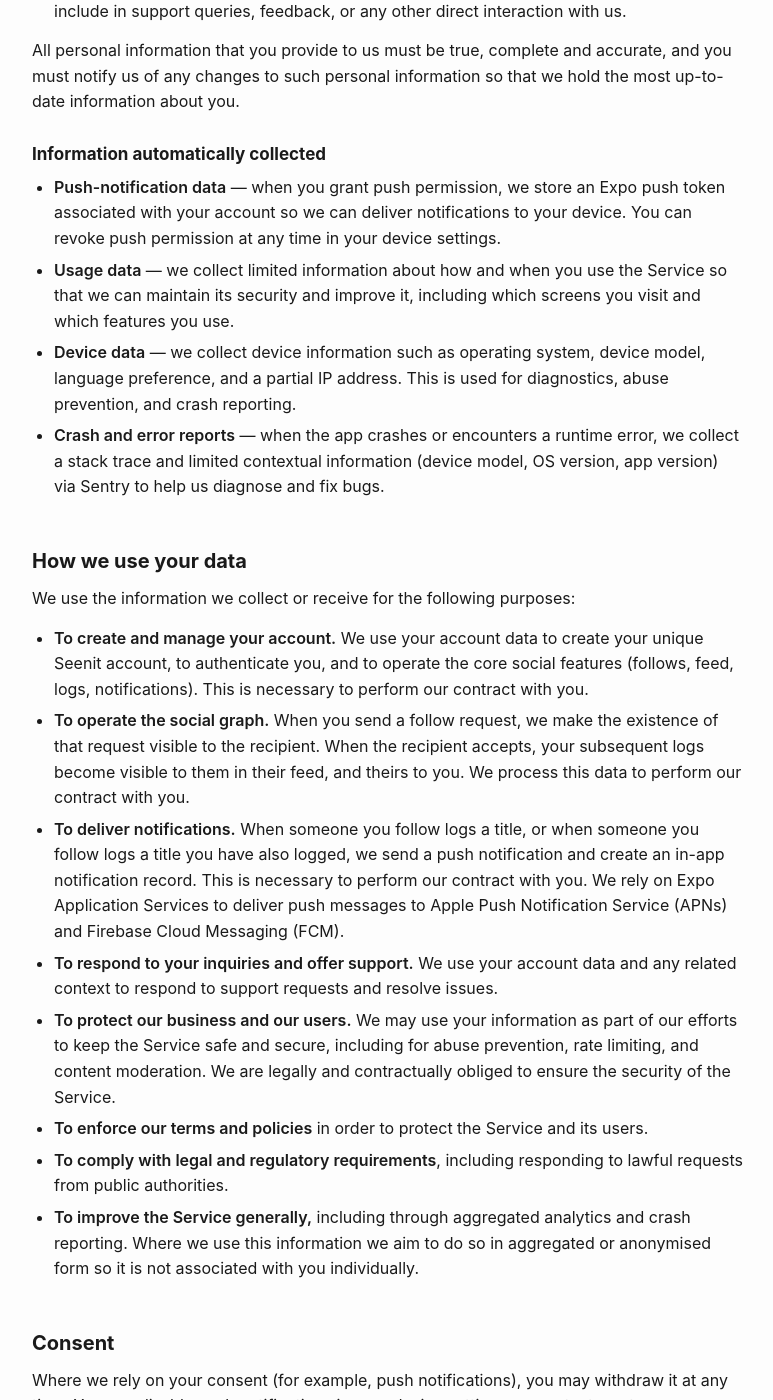
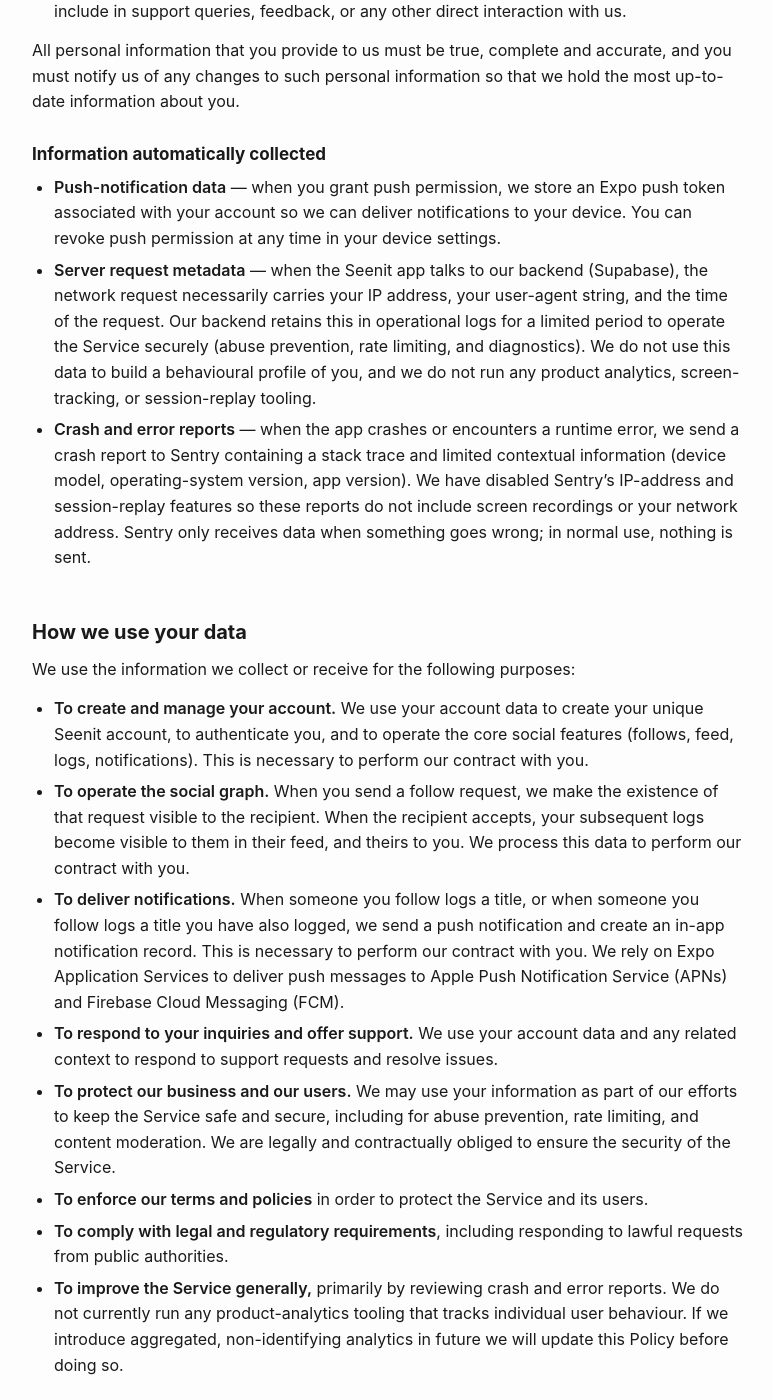
Before and after one commit to MydusApps/seenit-legal, a Jekyll site: the page built from privacy.md, in a window 1280 px wide and 1400 px high, scrolled down 948 px. Shown: the whole window, without its empty margins (252-1025 px from the left). Built offline with Jekyll 4.4.1, drawn with Linux system fonts in a browser that asks for light colours; some of the changed text lies outside the part shown.

Commit message:
Privacy: remove inaccurate usage/analytics claims

```diff
--- a/privacy.md
+++ b/privacy.md
@@ -30,9 +30,8 @@ All personal information that you provide to us must be true, complete and accur
 ### Information automatically collected
 
 - **Push-notification data** — when you grant push permission, we store an Expo push token associated with your account so we can deliver notifications to your device. You can revoke push permission at any time in your device settings.
-- **Usage data** — we collect limited information about how and when you use the Service so that we can maintain its security and improve it, including which screens you visit and which features you use.
-- **Device data** — we collect device information such as operating system, device model, language preference, and a partial IP address. This is used for diagnostics, abuse prevention, and crash reporting.
-- **Crash and error reports** — when the app crashes or encounters a runtime error, we collect a stack trace and limited contextual information (device model, OS version, app version) via Sentry to help us diagnose and fix bugs.
+- **Server request metadata** — when the Seenit app talks to our backend (Supabase), the network request necessarily carries your IP address, your user-agent string, and the time of the request. Our backend retains this in operational logs for a limited period to operate the Service securely (abuse prevention, rate limiting, and diagnostics). We do not use this data to build a behavioural profile of you, and we do not run any product analytics, screen-tracking, or session-replay tooling.
+- **Crash and error reports** — when the app crashes or encounters a runtime error, we send a crash report to Sentry containing a stack trace and limited contextual information (device model, operating-system version, app version). We have disabled Sentry’s IP-address and session-replay features so these reports do not include screen recordings or your network address. Sentry only receives data when something goes wrong; in normal use, nothing is sent.
 
 ## How we use your data
 
@@ -45,7 +44,7 @@ We use the information we collect or receive for the following purposes:
 - **To protect our business and our users.** We may use your information as part of our efforts to keep the Service safe and secure, including for abuse prevention, rate limiting, and content moderation. We are legally and contractually obliged to ensure the security of the Service.
 - **To enforce our terms and policies** in order to protect the Service and its users.
 - **To comply with legal and regulatory requirements**, including responding to lawful requests from public authorities.
-- **To improve the Service generally,** including through aggregated analytics and crash reporting. Where we use this information we aim to do so in aggregated or anonymised form so it is not associated with you individually.
+- **To improve the Service generally,** primarily by reviewing crash and error reports. We do not currently run any product-analytics tooling that tracks individual user behaviour. If we introduce aggregated, non-identifying analytics in future we will update this Policy before doing so.
 
 ## Consent
 
@@ -77,7 +76,7 @@ Some of our data processors (notably Supabase, Expo, and Sentry) may process per
 
 We will only keep your personal information for as long as is necessary for the purposes set out in this Policy, unless a longer retention period is required or permitted by law. When you delete your account, your personal data is removed from our active systems as described above and from backups within 30 days.
 
-We may convert your personal data into anonymous aggregated information that we use indefinitely for statistical and product-improvement purposes. Once aggregated in this way it is no longer personal data.
+Where we do derive aggregated, non-identifying information from operational logs or crash data, we may retain that aggregated information indefinitely for statistical and product-improvement purposes. Once aggregated in this way it is no longer personal data.
 
 ## Keeping your personal information secure
 
```
